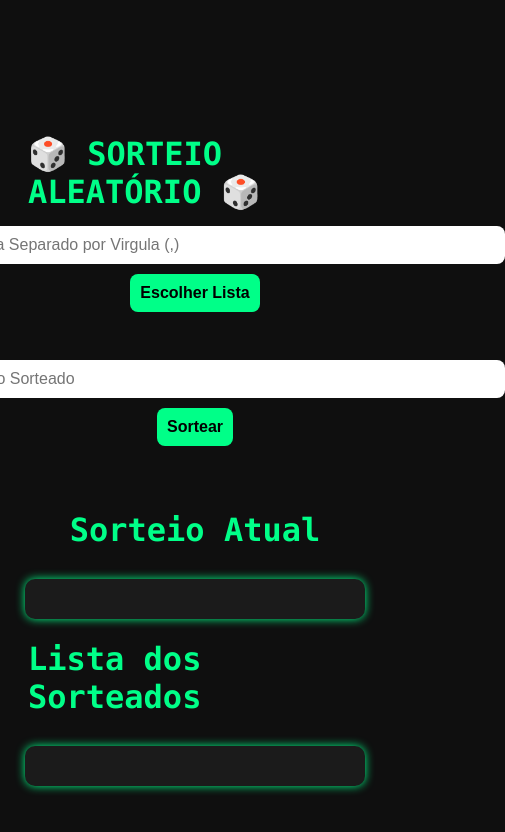
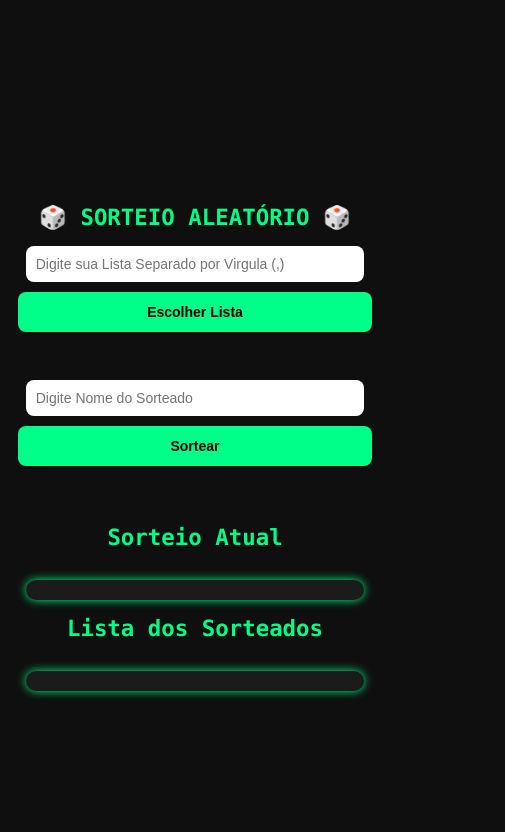
Before and after one commit to RianCAndrade/sorteio-aleatorio-novo, a plain HTML site: page index.html in a window 390 px wide. Shown: the whole page, 505 px wide, since content can reach past the window. Drawn offline with Linux system fonts and the light colour scheme.

Commit message:
Adicionando responsividade

```diff
--- a/style.css
+++ b/style.css
@@ -8,14 +8,17 @@ body {
   justify-content: center;
   min-height: 100vh;
   padding: 20px;
+  text-align: center;
 }
 
 h1 {
   color: #00ff88;
   margin-bottom: 10px;
+  font-size: 2rem;
 }
 
-#nome, #sortear {
+/* Estilo base */
+#nome, #lista, #sortear, #escolherlista {
   padding: 10px;
   font-size: 16px;
   border: none;
@@ -23,17 +26,9 @@ h1 {
   margin: 5px;
 }
 
-/* Tamanho dos inputs */
 #nome, #lista {
   width: 600px;
-}
-
-#lista, #escolherlista {
-    padding: 10px;
-    font-size: 16px;
-    border: none;
-    border-radius: 8px;
-    margin: 5px;
+  max-width: 90%;
 }
 
 button {
@@ -61,3 +56,49 @@ button:hover {
   max-height: 400px;
   box-shadow: 0 0 10px #00ff88;
 }
+
+/* ============================ */
+/* 📱 Responsividade Mobile */
+/* ============================ */
+@media (max-width: 768px) {
+  body {
+    padding: 10px;
+  }
+
+  h1 {
+    font-size: 1.6rem;
+  }
+
+  #nome, #lista {
+    width: 100%;
+    font-size: 15px;
+  }
+
+  #sortear, #escolherlista {
+    width: 100%;
+    font-size: 15px;
+    padding: 12px;
+  }
+
+  .log {
+    font-size: 14px;
+    padding: 15px;
+    max-height: 300px;
+  }
+}
+
+/* 📱 Telas muito pequenas (tipo celulares antigos) */
+@media (max-width: 480px) {
+  h1 {
+    font-size: 1.4rem;
+  }
+
+  #nome, #lista, #sortear, #escolherlista {
+    font-size: 14px;
+  }
+
+  .log {
+    font-size: 13px;
+    padding: 10px;
+  }
+}
```
Lines whose indentation alone changed are shown as unchanged.
